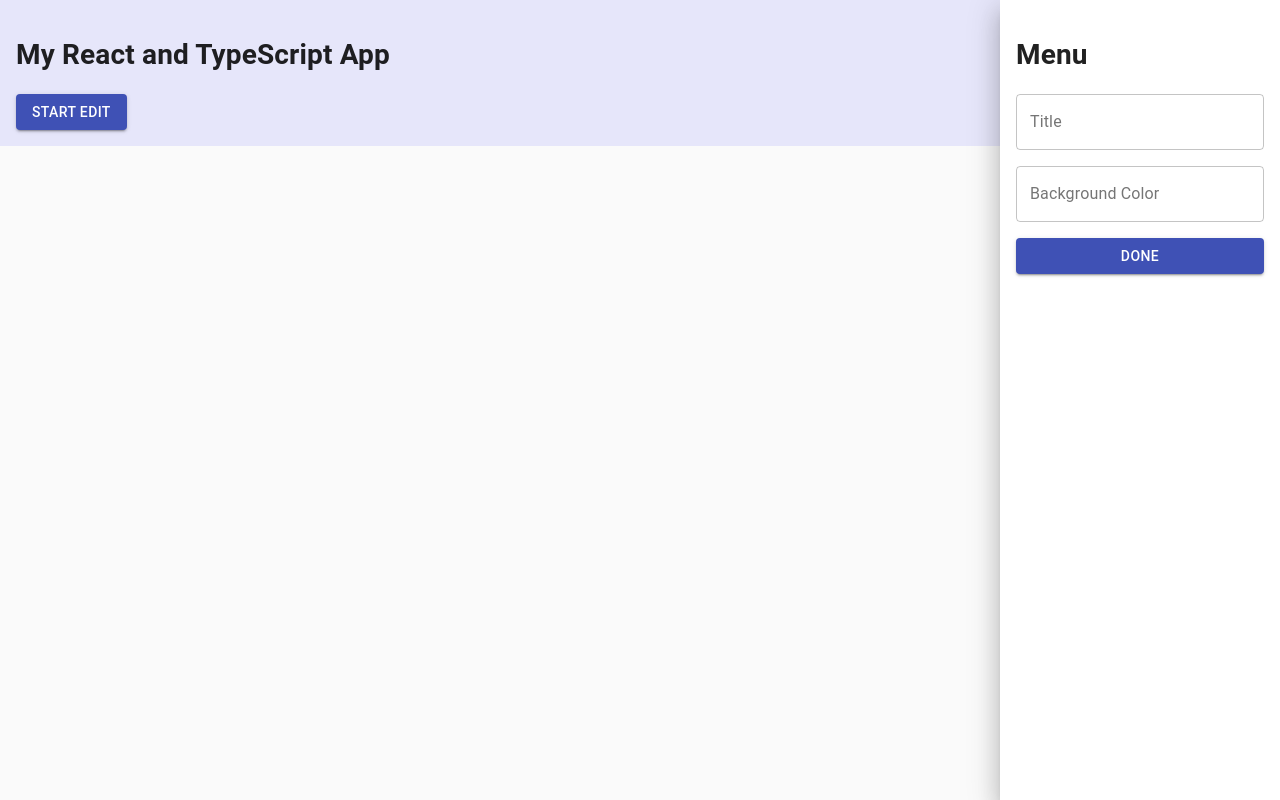
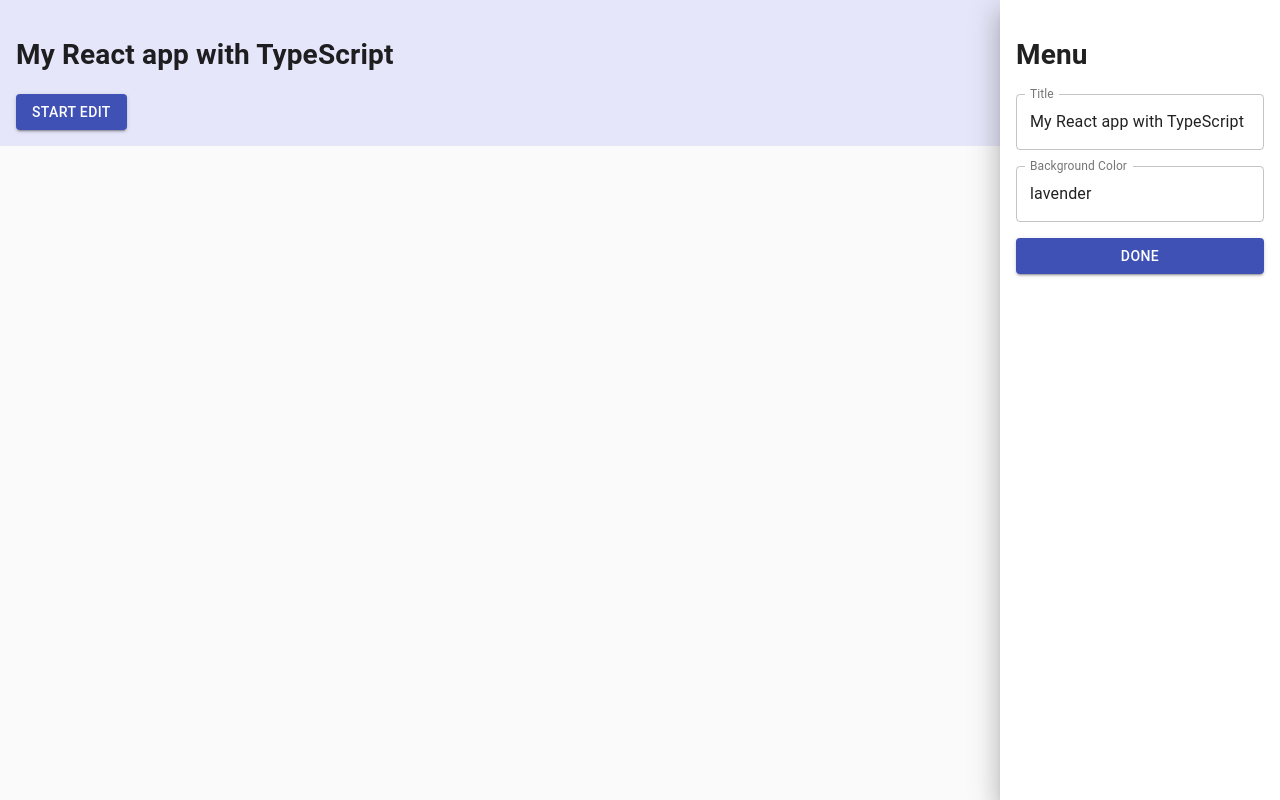
Before and after one commit to chrystal-lyu/board, a React app: page / in a window 1280 px wide. Both pictures are taken after a click on the button "START EDIT". Built offline with nearby package versions, Linux system fonts and the light colour scheme; the HTML template or start-up script is replaced by a standard one.

Commit message:
add actions to sideber input on change functions

```diff
--- a/src/components/Board/index.tsx
+++ b/src/components/Board/index.tsx
@@ -1,17 +1,21 @@
 import React from "react";
+import { useSelector } from "react-redux";
 import { Box } from "@material-ui/core";
-import { Props } from "./types";
+import { OwnProps } from "./types";
 import SideBar from "../SideBar";
+import { RootState } from "../../store/reducers/rootReducer";
 
-const defaultProps: Props = {
-  title: 'My React and TypeScript App',
-  backgroundColor: 'lavender'
-}
+const defaultProps: OwnProps = {
+  title: "My React and TypeScript App",
+  backgroundColor: "papaya",
+};
 
-const Board: React.FC<Props> = ({ title, backgroundColor }) => {
-
+const Board: React.FC<OwnProps> = () => {
+  const { title, backgroundColor } = useSelector(
+    (state: RootState) => state.board
+  );
   return (
-    <Box p={2} style={{backgroundColor: backgroundColor}}>
+    <Box p={2} style={{ backgroundColor: backgroundColor }}>
       <h1>{title}</h1>
       <SideBar />
     </Box>
--- a/src/components/Board/types.ts
+++ b/src/components/Board/types.ts
@@ -1,4 +1,4 @@
-export interface Props {
+export interface OwnProps {
   title?: string;
   backgroundColor?: string;
 }
--- a/src/components/SideBar/index.tsx
+++ b/src/components/SideBar/index.tsx
@@ -1,4 +1,5 @@
 import React, { useState } from "react";
+import { useDispatch, useSelector } from "react-redux";
 import {
   Grid,
   Box,
@@ -6,9 +7,16 @@ import {
   Button,
   SwipeableDrawer,
 } from "@material-ui/core";
+import { RootState } from "../../store/reducers/rootReducer";
+import { changeTitle, changeBgColor } from "../../store/actions";
 
 const SideBar: React.FC = () => {
+  const { title, backgroundColor } = useSelector(
+    (state: RootState) => state.board
+  );
+  const dispatch = useDispatch();
   const [open, setOpen] = useState(false);
+
   return (
     <React.Fragment>
       <Button color="primary" variant="contained" onClick={() => setOpen(true)}>
@@ -31,13 +39,21 @@ const SideBar: React.FC = () => {
             spacing={2}
           >
             <Grid item>
-              <TextField fullWidth label="Title" variant="outlined" />
+              <TextField
+                fullWidth
+                value={title}
+                label="Title"
+                variant="outlined"
+                onChange={(e) => dispatch(changeTitle(e.target.value))}
+              />
             </Grid>
             <Grid item>
               <TextField
                 fullWidth
+                value={backgroundColor}
                 label="Background Color"
                 variant="outlined"
+                onChange={(e) => dispatch(changeBgColor(e.target.value))}
               />
             </Grid>
           </Grid>
--- a/src/store/actions/board.action.ts
+++ b/src/store/actions/board.action.ts
@@ -1,6 +1,6 @@
 import { CHANGE_TITLE, CHANGE_BG_COLOR, BoardActionTypes } from "./board.types";
 
-export const changTitle = (payload: string): BoardActionTypes => {
+export const changeTitle = (payload: string): BoardActionTypes => {
   return {
     type: CHANGE_TITLE,
     payload,
--- a/src/store/reducers/boardReducer.ts
+++ b/src/store/reducers/boardReducer.ts
@@ -7,7 +7,7 @@ import {
 
 const initialState: BoardState = {
   title: "My React app with TypeScript",
-  backgroundColor: "lavander",
+  backgroundColor: "lavender",
 };
 
 const boardReducer = (
--- a/src/store/reducers/rootReducer.ts
+++ b/src/store/reducers/rootReducer.ts
@@ -1,6 +1,8 @@
 import { combineReducers } from "redux";
 import boardReducer from "./boardReducer";
 
-const rootReducer = combineReducers({ boardReducer });
+const rootReducer = combineReducers({ board: boardReducer });
 
 export default rootReducer;
+
+export type RootState = ReturnType<typeof rootReducer>;
```
